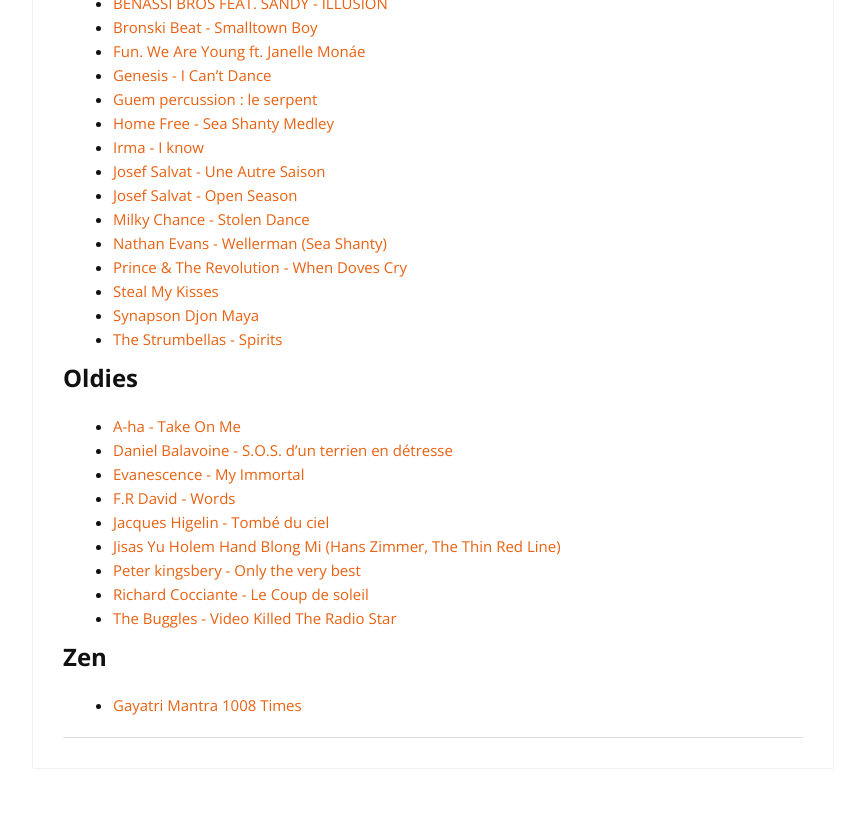
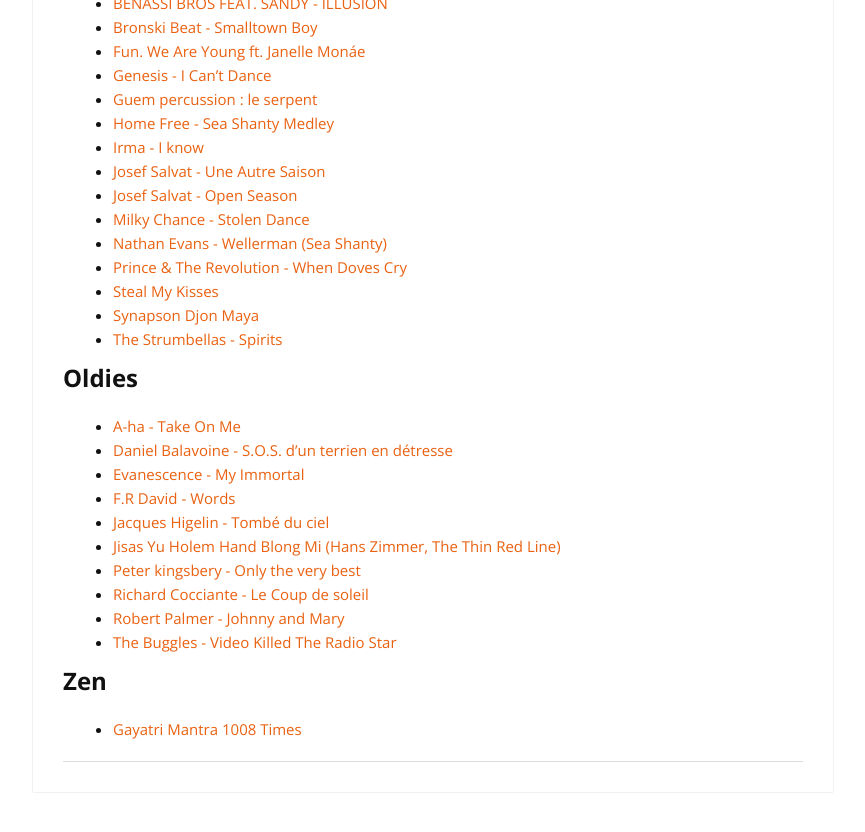
Before and after one commit to cylmat/cylmat.github.io, a Jekyll site: the page built from _pages/musics.md, in a window 1280 px wide and 900 px high, scrolled down 1414 px. Shown: the top 832 px of the window, without its empty margins (207-1072 px from the left). Built offline with Jekyll 4.4.1, drawn with Linux system fonts in a browser that asks for light colours; nearby versions of some CDN libraries.

Commit message:
Update musics.md

```diff
--- a/_pages/musics.md
+++ b/_pages/musics.md
@@ -83,6 +83,7 @@
 - [Jisas Yu Holem Hand Blong Mi (Hans Zimmer, The Thin Red Line)](https://www.youtube.com/watch?v=-NRw3gdJJcc)
 - [Peter kingsbery - Only the very best](https://www.youtube.com/watch?v=cveoHrMyUDs)
 - [Richard Cocciante - Le Coup de soleil](https://www.youtube.com/watch?v=CIjqKL33TTE)
+- [Robert Palmer - Johnny and Mary](https://www.youtube.com/watch?v=7_SAMrDnXOE)
 - [The Buggles - Video Killed The Radio Star](https://www.youtube.com/watch?v=W8r-tXRLazs)
 
 ## Zen
```
